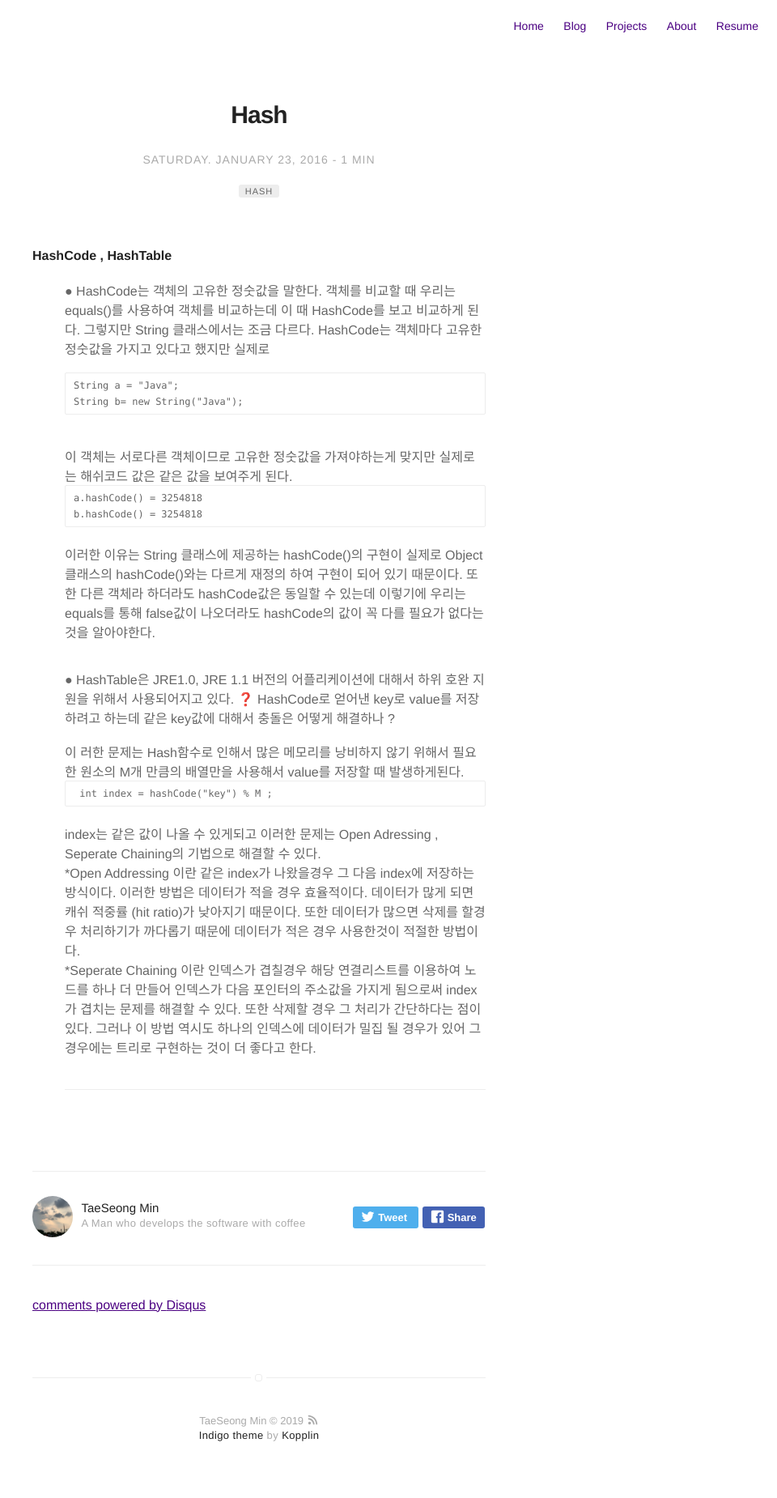
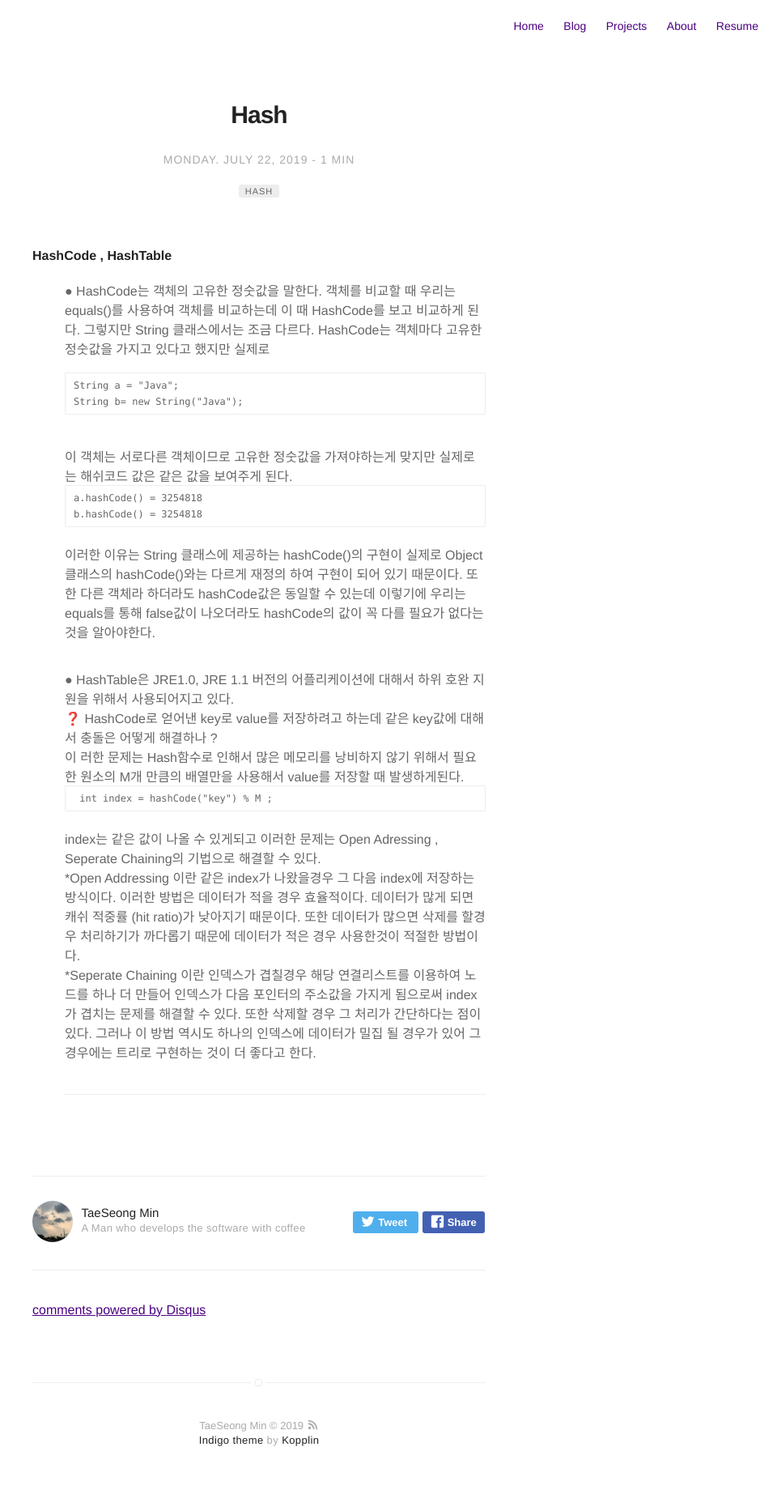
Before and after one commit to TsMiN94/TsMiN94.github.io, a Jekyll site: the page built from _posts/2019-07-22-Hash.markdown, in a window 1280 px wide. Shown: the whole page at 81% size, without its empty margins (320-1280 px from the left). Built offline with Jekyll 4.4.1, drawn with Linux system fonts in a browser that asks for light colours; emoji names are drawn with the system emoji font; comment, search, counter and statistics services are not loaded.

Commit message:
Update 2019-07-22-Hash.markdown

```diff
--- a/_posts/2019-07-22-Hash.markdown
+++ b/_posts/2019-07-22-Hash.markdown
@@ -1,7 +1,7 @@
 ---
 title: "Hash"
 layout: post
-date: 2016-01-23 22:10
+date: 2019-07-22 22:30
 tag: Hash
 projects: true
 hidden: true # don't count this post in blog pagination
@@ -33,8 +33,9 @@ b.hashCode() = 3254818
 
 <ul>
 ● HashTable은 JRE1.0, JRE 1.1 버전의 어플리케이션에 대해서 하위 호완 지원을 위해서 사용되어지고 있다.
+<br>
+:question: HashCode로 얻어낸 key로 value를 저장하려고 하는데 같은 key값에 대해서 충돌은 어떻게 해결하나 ?
 
-:question: HashCode로 얻어낸 key로 value를 저장하려고 하는데 같은 key값에 대해서 충돌은 어떻게 해결하나 ? <br>
 <br>
  이 러한 문제는 Hash함수로 인해서 많은 메모리를 낭비하지 않기 위해서 필요한 원소의 M개 만큼의 배열만을 사용해서 value를 저장할 때 발생하게된다. <br>
 <pre>
```
